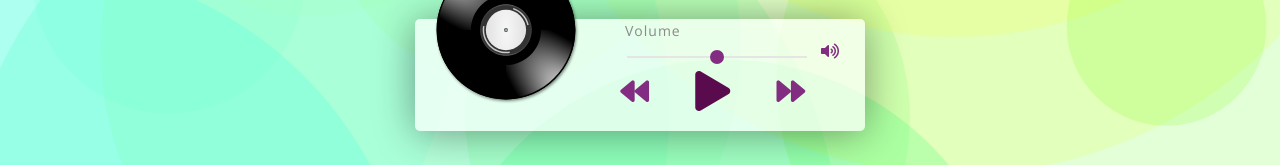
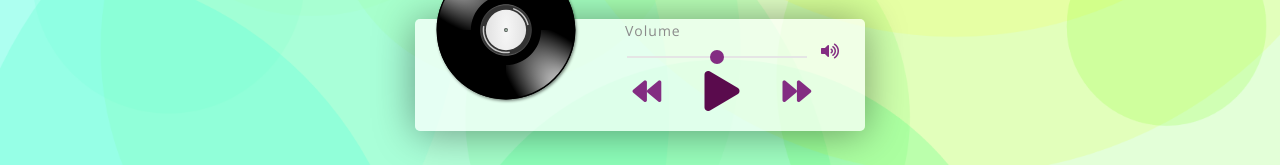
Before and after one commit to webgrandmo/bj-player, a website: page public/index.html in a window 1280 px wide. Shown: the part 373-538 px from the top of the page. Drawn offline with nearby package versions, Linux system fonts and the light colour scheme.

Commit message:
small css fix

```diff
--- a/public/css/style.css
+++ b/public/css/style.css
@@ -163,6 +163,13 @@ input[type=range] {
     justify-content: space-around;
     width: 60%;
 }
+
+@media screen and (min-width: 900px) {
+    .player-nav {
+        margin-left: 20px;
+    }
+}
+
 .action-btn {
     appearance: none;
     background: transparent;
```
